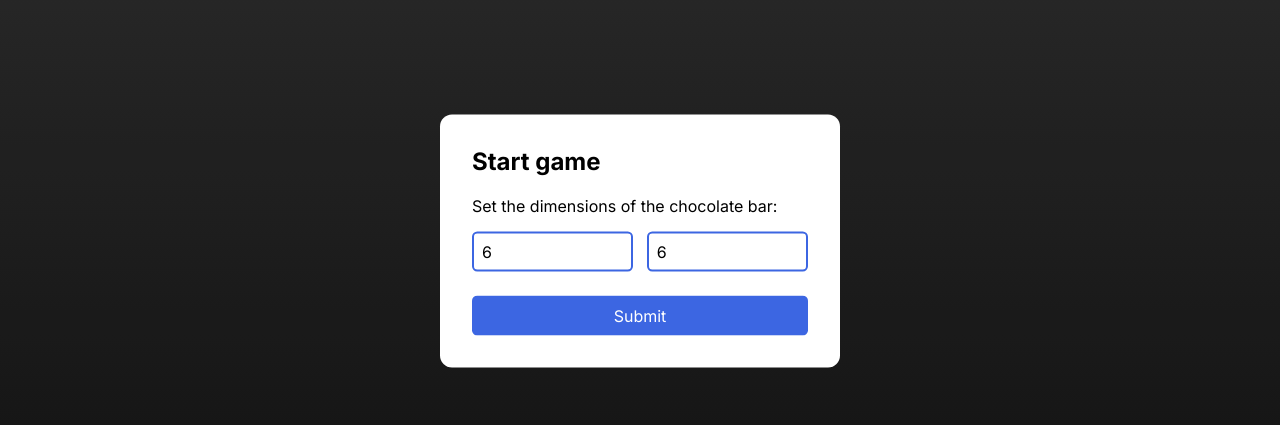
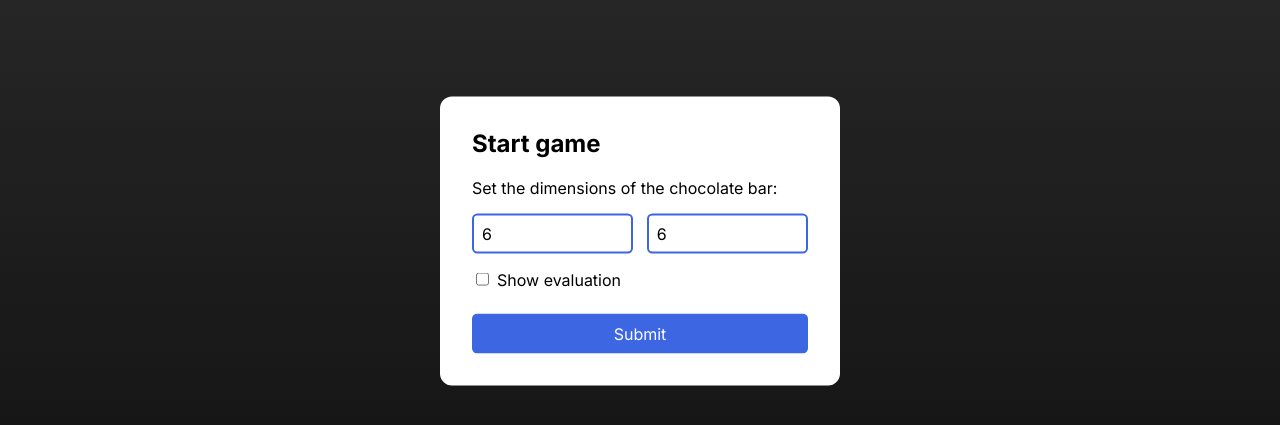
Before and after one commit to Aloso/chocolate, a plain HTML site: page index.html in a window 1280 px wide. Shown: the part 159-584 px from the top of the page. Drawn offline with Linux system fonts and the light colour scheme.

Commit message:
Make eval configurable

```diff
--- a/script.js
+++ b/script.js
@@ -1,6 +1,8 @@
 class ChocolateBar {
-  #width = 6
-  #height = 6
+  #width
+  #height
+  #showEval
+
   /** @type {number[]} */
   #rows
   #el
@@ -10,26 +12,32 @@ class ChocolateBar {
   /** @type {Map<string, boolean>} */
   #cache
 
-  constructor() {
+  constructor(width, height, showEval) {
     this.#el = document.getElementById("chocolate-bar")
     this.#info = document.getElementById("info")
     this.#modal = document.getElementById("modal")
+    this.#width = width
+    this.#height = height
+    this.#showEval = showEval
   }
 
   async startGame(title) {
-    const [width, height] = await this.showModal({
+    const [width, height, showEval] = await this.showModal({
       type: 'prompt',
       title,
       text: 'Set the dimensions of the chocolate bar:',
       defaults: [this.#width, this.#height]
     })
-    this.initGame(width, height)
+    this.initGame(width, height, showEval)
     this.startMove()
   }
 
-  initGame(/** @type number */ width, /** @type number */ height) {
+  initGame(/** @type number */ width, /** @type number */ height, /** @type boolean */ showEval) {
     this.#width = width
     this.#height = height
+    this.#showEval = showEval
+    sessionStorage.setItem("current-state", JSON.stringify({ width, height, showEval }))
+
     this.#rows = Array.from({ length: this.#height }).fill(this.#width)
     this.#currentPlayer = 'A'
     this.#cache = new Map()
@@ -57,10 +65,8 @@ class ChocolateBar {
       setTimeout(() => {
         board.startGame('Restart game?')
       }, 1500)
-    } else {
-      console.time('determine winner')
+    } else if (this.#showEval) {
       this.#info.textContent += `Player ${this.determineWinner()} can still win.`
-      console.timeEnd('determine winner')
     }
   }
 
@@ -149,15 +155,17 @@ class ChocolateBar {
       } else if (type === "prompt") {
         const w = this.makeNumberInput('modal-input', defaults[0] ?? "6")
         const h = this.makeNumberInput('modal-input', defaults[1] ?? "6")
-        this.#modal.append(w, h)
+        const e = this.makeCheckboxInput('Show evaluation', 'eval-checkbox', this.#showEval)
+        this.#modal.append(w, h, e)
         this.#modal.append(this.makeButton('Submit', 'modal-submit', () => {
           const width = +w.value
           const height = +h.value
+          const showEval = e.children[0].checked
           if (Number.isNaN(width) || Number.isNaN(height) || width === 0 || height === 0) {
             return
           }
           this.#modal.innerHTML = ''
-          resolve([width, height])
+          resolve([width, height, showEval])
         }))
       }
     })
@@ -181,7 +189,23 @@ class ChocolateBar {
     elem.max = 10
     return elem
   }
+
+  makeCheckboxInput(label, className, defaultValue) {
+    const elem = document.createElement("input")
+    elem.type = "checkbox"
+    elem.checked = defaultValue ?? false
+
+    const labelElem = document.createElement("label")
+    labelElem.className = className
+    labelElem.append(elem, label)
+    return labelElem
+  }
 }
 
-const board = new ChocolateBar()
+const previousState = sessionStorage.getItem("current-state")
+const { width, height, showEval } = previousState
+  ? JSON.parse(previousState)
+  : { width: 6, height: 6, showEval: false }
+
+const board = new ChocolateBar(width, height, showEval)
 board.startGame('Start game')
--- a/style.css
+++ b/style.css
@@ -83,8 +83,17 @@ h1 {
     border-radius: 0.33rem;
     font: inherit;
 
-    &:last-of-type {
+    &:nth-of-type(2) {
       margin-left: 4%;
+    }
+  }
+
+  label {
+    display: block;
+    margin: 1rem 0 0 0;
+
+    input[type="checkbox"] {
+      margin-right: 0.5rem;
     }
   }
 
```
